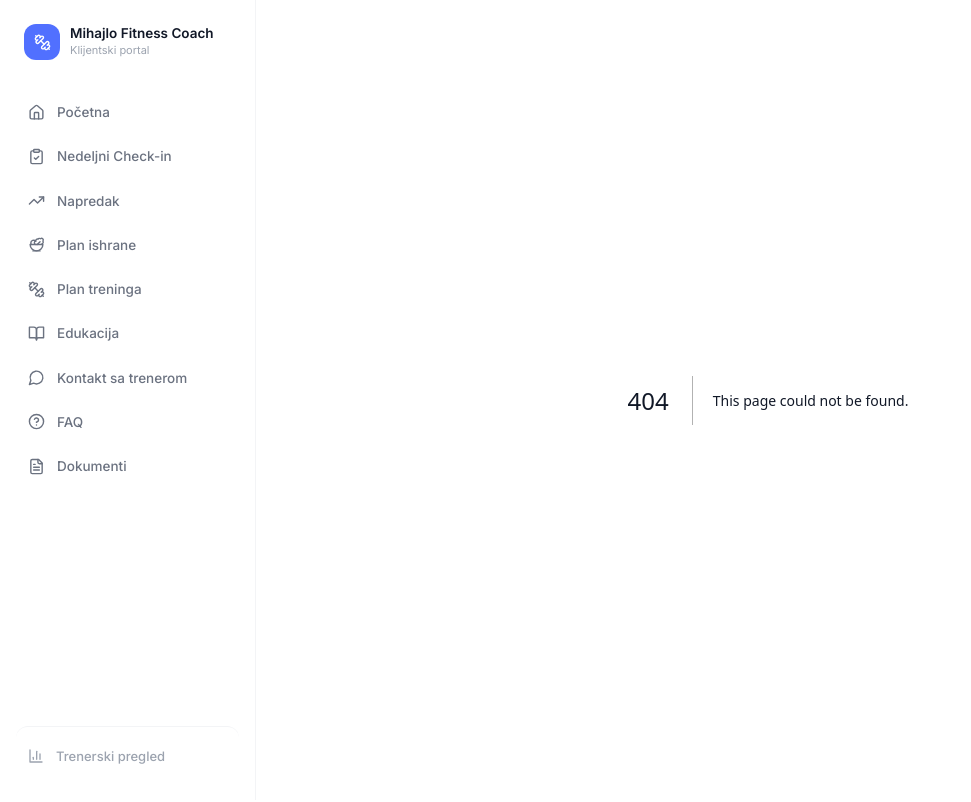
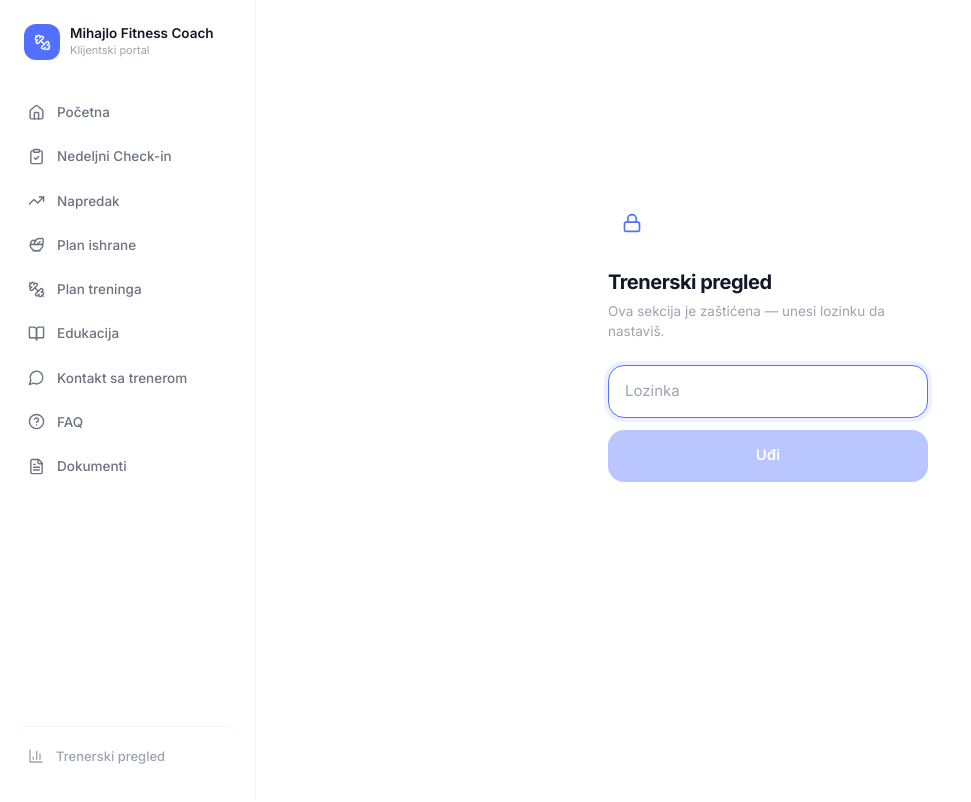
Before and after one commit to mihajlo-fitness/mihajlo-fitness-portal, a Next.js app: page /trener/login in a window 1280 px wide. Before the commit this address had no page. Shown: the top 802 px of the page, without its empty margins (0-971 px from the left). Built offline with nearby package versions, Linux system fonts and the light colour scheme.

Commit message:
Dodata zastita lozinkom i puni prikaz upitnika

```diff
--- /dev/null
+++ b/app/api/trener-auth/route.js
@@ -0,0 +1,26 @@
+import { NextResponse } from "next/server";
+
+export async function POST(request) {
+  const { password } = await request.json();
+
+  if (!process.env.COACH_PASSWORD) {
+    return NextResponse.json(
+      { ok: false, error: "COACH_PASSWORD nije podešen na serveru." },
+      { status: 500 }
+    );
+  }
+
+  if (password === process.env.COACH_PASSWORD) {
+    const res = NextResponse.json({ ok: true });
+    res.cookies.set("coach_session", "authenticated", {
+      httpOnly: true,
+      secure: true,
+      sameSite: "lax",
+      maxAge: 60 * 60 * 24 * 30, // 30 dana
+      path: "/",
+    });
+    return res;
+  }
+
+  return NextResponse.json({ ok: false, error: "Pogrešna lozinka." }, { status: 401 });
+}
--- /dev/null
+++ b/app/api/trener-logout/route.js
@@ -0,0 +1,7 @@
+import { NextResponse } from "next/server";
+
+export async function POST() {
+  const res = NextResponse.json({ ok: true });
+  res.cookies.set("coach_session", "", { maxAge: 0, path: "/" });
+  return res;
+}
--- /dev/null
+++ b/app/trener/login/page.js
@@ -0,0 +1,66 @@
+"use client";
+
+import { useState } from "react";
+import { useRouter } from "next/navigation";
+import { Lock } from "lucide-react";
+import { ACCENT } from "@/components/ui";
+
+export default function TrenerLoginPage() {
+  const router = useRouter();
+  const [password, setPassword] = useState("");
+  const [error, setError] = useState("");
+  const [loading, setLoading] = useState(false);
+
+  const handleSubmit = async (e) => {
+    e.preventDefault();
+    setLoading(true);
+    setError("");
+    try {
+      const res = await fetch("/api/trener-auth", {
+        method: "POST",
+        headers: { "Content-Type": "application/json" },
+        body: JSON.stringify({ password }),
+      });
+      const data = await res.json();
+      if (res.ok && data.ok) {
+        router.push("/trener");
+        router.refresh();
+      } else {
+        setError(data.error || "Pogrešna lozinka.");
+      }
+    } catch (err) {
+      setError("Greška, pokušaj ponovo.");
+    } finally {
+      setLoading(false);
+    }
+  };
+
+  return (
+    <div className="min-h-[85vh] flex items-center justify-center px-6">
+      <form onSubmit={handleSubmit} className="w-full max-w-xs">
+        <div className="h-12 w-12 rounded-2xl bg-accent/8 text-accent flex items-center justify-center mb-5">
+          <Lock size={20} />
+        </div>
+        <h1 className="text-[20px] font-bold text-gray-900 tracking-tight mb-1">Trenerski pregled</h1>
+        <p className="text-[13.5px] text-gray-400 mb-6">Ova sekcija je zaštićena — unesi lozinku da nastaviš.</p>
+        <input
+          type="password"
+          value={password}
+          onChange={(e) => setPassword(e.target.value)}
+          placeholder="Lozinka"
+          autoFocus
+          className="w-full rounded-2xl border border-gray-200 px-4 py-3.5 text-[15px] outline-none focus:border-accent focus:ring-4 focus:ring-accent/10 mb-3"
+        />
+        {error && <p className="text-[13px] text-red-500 mb-3">{error}</p>}
+        <button
+          type="submit"
+          disabled={loading || !password}
+          className="w-full h-[52px] rounded-2xl text-white font-semibold text-[15px] transition-all duration-200 active:scale-[0.98] disabled:opacity-40"
+          style={{ background: ACCENT }}
+        >
+          {loading ? "Proveravam..." : "Uđi"}
+        </button>
+      </form>
+    </div>
+  );
+}
--- a/app/trener/page.js
+++ b/app/trener/page.js
@@ -2,16 +2,25 @@
 
 import { useEffect, useMemo, useState } from "react";
 import { LineChart, Line, XAxis, YAxis, Tooltip, ResponsiveContainer, CartesianGrid } from "recharts";
-import { Search, ChevronRight, ArrowLeft, TrendingUp, Dumbbell, Salad, Droplet, Moon, HeartPulse } from "lucide-react";
+import { Search, ChevronRight, ArrowLeft, TrendingUp, Dumbbell, Salad, Droplet, Moon, HeartPulse, Ruler } from "lucide-react";
+import { useRouter } from "next/navigation";
+import { LogOut } from "lucide-react";
 import { storageList, storageGet } from "@/lib/storage";
 import { formatDateSr } from "@/lib/helpers";
 import { ACCENT, StatChip } from "@/components/ui";
 
 export default function TrenerPage() {
+  const router = useRouter();
   const [loading, setLoading] = useState(true);
   const [clients, setClients] = useState({});
   const [query, setQuery] = useState("");
   const [selected, setSelected] = useState(null);
+
+  const handleLogout = async () => {
+    await fetch("/api/trener-logout", { method: "POST" });
+    router.push("/");
+    router.refresh();
+  };
 
   useEffect(() => {
     (async () => {
@@ -62,10 +71,15 @@ export default function TrenerPage() {
 
   return (
     <div className="max-w-md md:max-w-2xl mx-auto px-6 py-10 animate-fade-in">
-      <p className="text-[11.5px] font-medium text-gray-350 tracking-wide mb-1">TRENERSKI PREGLED</p>
+      <div className="flex items-center justify-between mb-1">
+        <p className="text-[11.5px] font-medium text-gray-350 tracking-wide">TRENERSKI PREGLED</p>
+        <button onClick={handleLogout} className="flex items-center gap-1.5 text-[12px] font-medium text-gray-400 hover:text-gray-700">
+          <LogOut size={13} /> Odjava
+        </button>
+      </div>
       <h1 className="text-[26px] font-bold text-gray-900 tracking-tight mb-1">Klijenti</h1>
       <p className="text-[13.5px] text-gray-400 mb-6">
-        {Object.keys(clients).length} {Object.keys(clients).length === 1 ? "klijent" : "klijenata"} sa podacima na ovom uređaju
+        {Object.keys(clients).length} {Object.keys(clients).length === 1 ? "klijent" : "klijenata"} sa podacima
       </p>
 
       <div className="relative mb-6">
@@ -140,6 +154,54 @@ function ClientDetail({ client, onBack }) {
         </div>
       </div>
 
+      {client.onboarding && (
+        <div className="mb-6">
+          <p className="text-[12.5px] font-semibold text-gray-500 mb-2.5">Početni upitnik</p>
+          <div className="grid grid-cols-2 gap-2.5 mb-3">
+            <StatChip icon={<HeartPulse size={16} />} label="Godine" value={client.onboarding.godine} />
+            <StatChip icon={<Ruler size={16} />} label="Visina" value={client.onboarding.visina ? `${client.onboarding.visina} cm` : null} />
+            <StatChip icon={<TrendingUp size={16} />} label="Početna težina" value={client.onboarding.tezina ? `${client.onboarding.tezina} kg` : null} />
+            <StatChip icon={<Dumbbell size={16} />} label="Iskustvo" value={client.onboarding.iskustvo} />
+          </div>
+
+          <div className="rounded-2xl bg-gray-50/70 p-4 space-y-3">
+            <div>
+              <p className="text-[11.5px] font-semibold text-gray-400 mb-0.5">Cilj</p>
+              <p className="text-[13.5px] text-gray-700">
+                {client.onboarding.ciljChip}
+                {client.onboarding.cilj ? ` — ${client.onboarding.cilj}` : ""}
+                {!client.onboarding.ciljChip && !client.onboarding.cilj && "—"}
+              </p>
+            </div>
+            <div>
+              <p className="text-[11.5px] font-semibold text-gray-400 mb-0.5">Povrede / ograničenja</p>
+              <p className="text-[13.5px] text-gray-700">
+                {client.onboarding.povredeNema ? "Nema povreda ni ograničenja" : client.onboarding.povrede || "—"}
+              </p>
+            </div>
+            <div>
+              <p className="text-[11.5px] font-semibold text-gray-400 mb-0.5">Ishrana — navike i restrikcije</p>
+              <p className="text-[13.5px] text-gray-700">{client.onboarding.ishrana || "—"}</p>
+            </div>
+            <div>
+              <p className="text-[11.5px] font-semibold text-gray-400 mb-0.5">Životne navike</p>
+              <p className="text-[13.5px] text-gray-700">
+                San {client.onboarding.san ? `${client.onboarding.san}h` : "—"} · Stres {client.onboarding.stres}/10 ·{" "}
+                {client.onboarding.posao || "—"} · Pušenje: {client.onboarding.pusenje || "—"} · Alkohol: {client.onboarding.alkohol || "—"}
+              </p>
+            </div>
+          </div>
+
+          {client.onboarding.merenja && Object.values(client.onboarding.merenja).some(Boolean) && (
+            <div className="grid grid-cols-2 gap-2.5 mt-3">
+              {Object.entries(client.onboarding.merenja).map(([k, v]) =>
+                v ? <StatChip key={k} icon={<Ruler size={15} />} label={k} value={`${v} cm`} /> : null
+              )}
+            </div>
+          )}
+        </div>
+      )}
+
       {chartData.length > 1 && (
         <div className="rounded-2xl border border-gray-100 p-4 mb-6">
           <p className="text-[12.5px] font-semibold text-gray-500 mb-3 flex items-center gap-1.5">
```
Also changed, not shown: middleware.js (added, +19 -0 lines), 2 other files (tests, documents, lock files or other folders).
